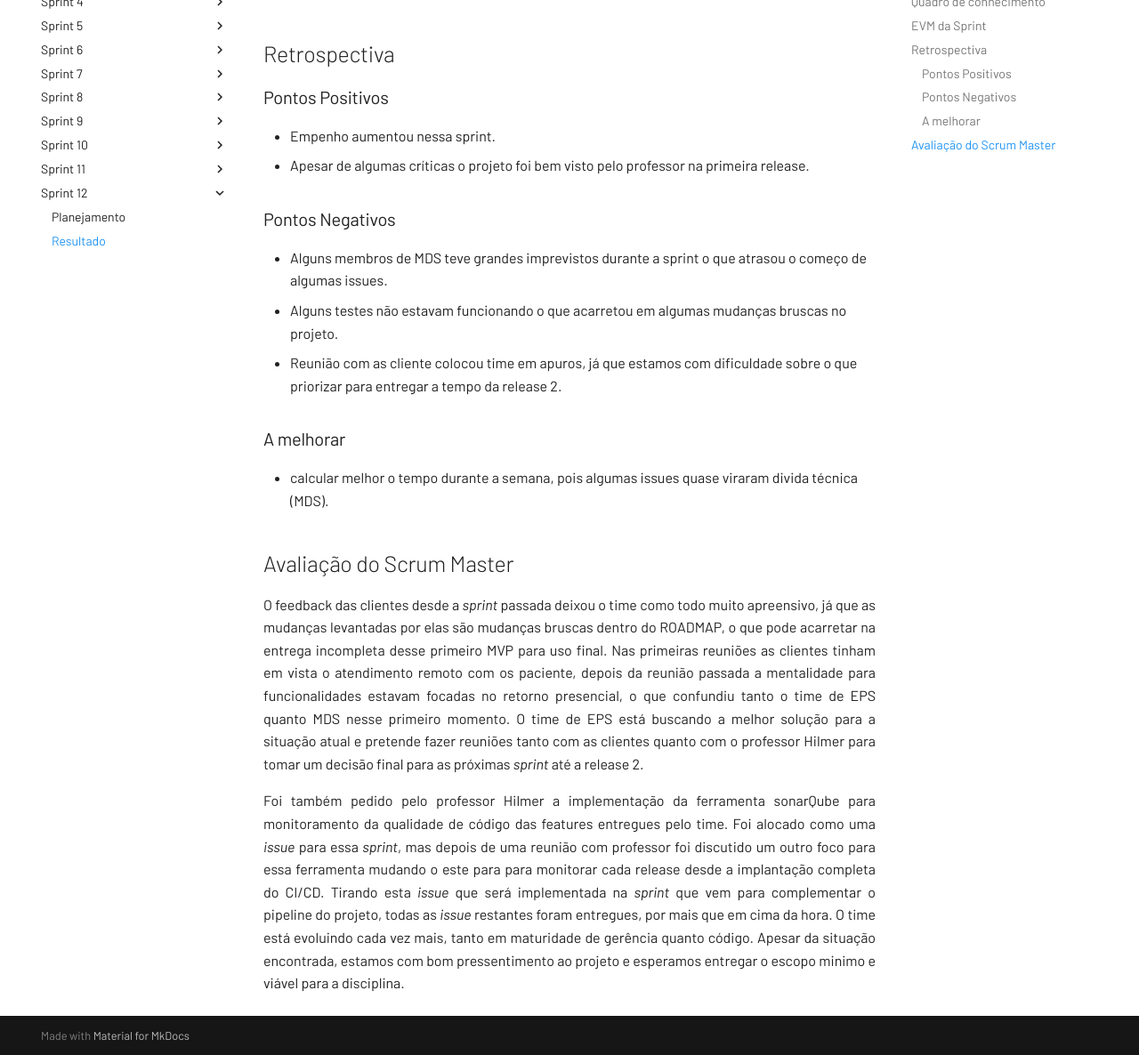
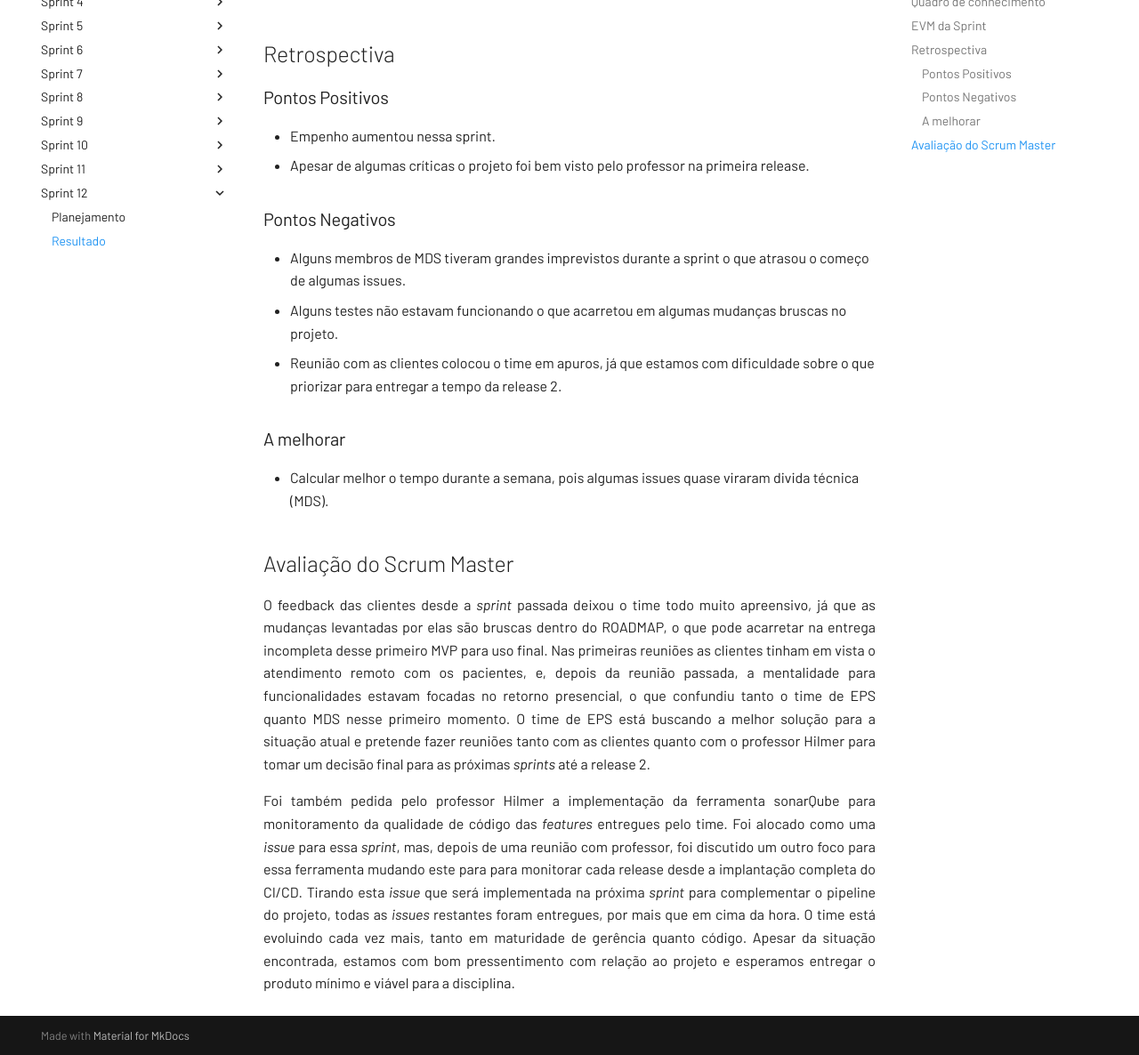
Before and after one commit to fga-eps-mds/2020.1-eSaudeUnB-Wiki, an MkDocs documentation site: the page built from docs/resultado_sprint12.md, in a window 1280 px wide and 1400 px high, scrolled down 2510 px, cut to the strip 214-1400 px from the top of the window. Shown: the whole strip at 89% size. Built offline with MkDocs 1.6.1 and Material for MkDocs 9.7.7, drawn with Linux system fonts in a browser that asks for light colours; comment, search, counter and statistics services are not loaded; some of the changed text lies outside the part shown.

Commit message:
docs: fix comments raised in PR
Signed-off-by: Joberth Rogers <joberth.rogers18@gmail.com>

```diff
--- a/docs/resultado_sprint12.md
+++ b/docs/resultado_sprint12.md
@@ -8,7 +8,7 @@
 | <a href="https://github.com/fga-eps-mds/2020.1-eSaudeUnB-Wiki/issues/105">FIX - Corrigir a responsividade da plataforma</a> | 8 | Caio e Rafael |
 | <a href="https://github.com/fga-eps-mds/2020.1-eSaudeUnB-Wiki/issues/106">US15 - Configurar o envio de e-mails e implementar o envio de e-mail com a senha dos usuários profissionais de psicologia</a> | 8 | Vinícius e Luís |
 | <a href="https://github.com/fga-eps-mds/2020.1-eSaudeUnB-Wiki/issues/107">US16 - Implementar a modificação de senha dos usuários</a> | 5 | Rafael e Abner |
-| <a href="https://github.com/fga-eps-mds/2020.1-eSaudeUnB-Wiki/issues/113">Configurar o sonarqbe do projeto</a> | 8 | Daniel e Joberth e João Pedro |
+| <a href="https://github.com/fga-eps-mds/2020.1-eSaudeUnB-Wiki/issues/113">Configurar o sonarqbe do projeto</a> | 8 | Daniel, Joberth e João Pedro |
 
 </br>
 
@@ -19,7 +19,7 @@
 
 | Issues | Pontuação | Responsáveis |
 | ------ | ------ | --------|
-| <a href="https://github.com/fga-eps-mds/2020.1-eSaudeUnB-Wiki/issues/113">Configurar o sonarqbe do projeto</a> | 8 | Daniel e Joberth e João Pedro |
+| <a href="https://github.com/fga-eps-mds/2020.1-eSaudeUnB-Wiki/issues/113">Configurar o sonarqbe do projeto</a> | 8 | Daniel, Joberth e João Pedro |
 
 **Pontos planejados concluídos:** 29
 </br>
@@ -49,20 +49,20 @@
 
 ### Pontos Negativos
 
-- Alguns membros de MDS teve grandes imprevistos durante a sprint o que atrasou o começo de algumas issues.
+- Alguns membros de MDS tiveram grandes imprevistos durante a sprint o que atrasou o começo de algumas issues.
 - Alguns testes não estavam funcionando o que acarretou em algumas mudanças bruscas no projeto.
-- Reunião com as cliente colocou time em apuros, já que estamos com dificuldade sobre o que priorizar para entregar a tempo da release 2.
+- Reunião com as clientes colocou o time em apuros, já que estamos com dificuldade sobre o que priorizar para entregar a tempo da release 2.
 
 ### A melhorar
 
--  calcular melhor o tempo durante a semana, pois algumas issues quase viraram divida técnica (MDS).
+-  Calcular melhor o tempo durante a semana, pois algumas issues quase viraram divida técnica (MDS).
 
 ## Avaliação do Scrum Master
 
 <p style="text-align: justify;">
-    O feedback das clientes desde a <i>sprint</i> passada deixou o time como todo muito apreensivo, já que as mudanças levantadas por elas são mudanças bruscas dentro do ROADMAP, o que pode acarretar na entrega incompleta desse primeiro MVP para uso final. Nas primeiras reuniões as clientes tinham em vista o atendimento remoto com os paciente, depois da reunião passada a mentalidade para funcionalidades estavam focadas no retorno presencial, o que confundiu tanto o time de EPS quanto MDS nesse primeiro momento. O time de EPS está buscando a melhor solução para a situação atual e pretende fazer reuniões tanto com as clientes quanto com o professor Hilmer para tomar um decisão final para as próximas <i>sprint</i> até a release 2.
+    O feedback das clientes desde a <i>sprint</i> passada deixou o time todo muito apreensivo, já que as mudanças levantadas por elas são bruscas dentro do ROADMAP, o que pode acarretar na entrega incompleta desse primeiro MVP para uso final. Nas primeiras reuniões as clientes tinham em vista o atendimento remoto com os pacientes, e, depois da reunião passada, a mentalidade para funcionalidades estavam focadas no retorno presencial, o que confundiu tanto o time de EPS quanto MDS nesse primeiro momento. O time de EPS está buscando a melhor solução para a situação atual e pretende fazer reuniões tanto com as clientes quanto com o professor Hilmer para tomar um decisão final para as próximas <i>sprints</i> até a release 2.
 </p>
 
 <p style="text-align: justify;">
-    Foi também pedido pelo professor Hilmer a implementação da ferramenta sonarQube para monitoramento da qualidade de código das features entregues pelo time. Foi alocado como uma <i>issue</i> para essa <i>sprint</i>, mas depois de uma reunião com professor foi discutido um outro foco para essa ferramenta mudando o este para para monitorar cada release desde a implantação completa do CI/CD. Tirando esta <i>issue</i> que será implementada na <i>sprint</i> que vem para complementar o pipeline do projeto, todas as <i>issue</i> restantes foram entregues, por mais que em cima da hora. O time está evoluindo cada vez mais, tanto em maturidade de gerência quanto código. Apesar da situação encontrada, estamos com bom pressentimento ao projeto e esperamos entregar o escopo minimo e viável para a disciplina.
+    Foi também pedida pelo professor Hilmer a implementação da ferramenta sonarQube para monitoramento da qualidade de código das <i>features</i> entregues pelo time. Foi alocado como uma <i>issue</i> para essa <i>sprint</i>, mas, depois de uma reunião com professor, foi discutido um outro foco para essa ferramenta mudando este para para monitorar cada release desde a implantação completa do CI/CD. Tirando esta <i>issue</i> que será implementada na próxima <i>sprint</i> para complementar o pipeline do projeto, todas as <i>issues</i> restantes foram entregues, por mais que em cima da hora. O time está evoluindo cada vez mais, tanto em maturidade de gerência quanto código. Apesar da situação encontrada, estamos com bom pressentimento com relação ao projeto e esperamos entregar o produto mínimo e viável para a disciplina.
 </p>
```
